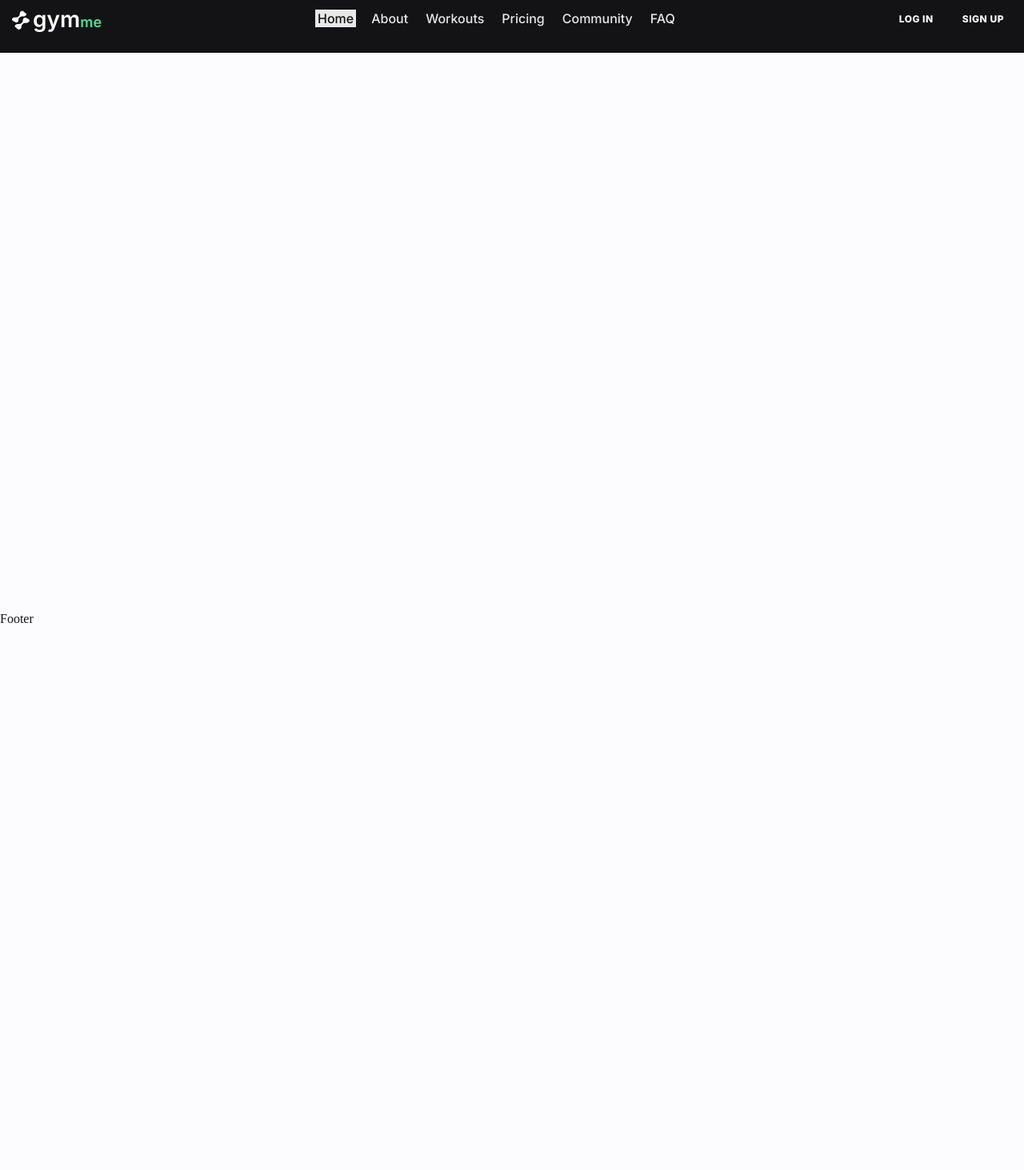
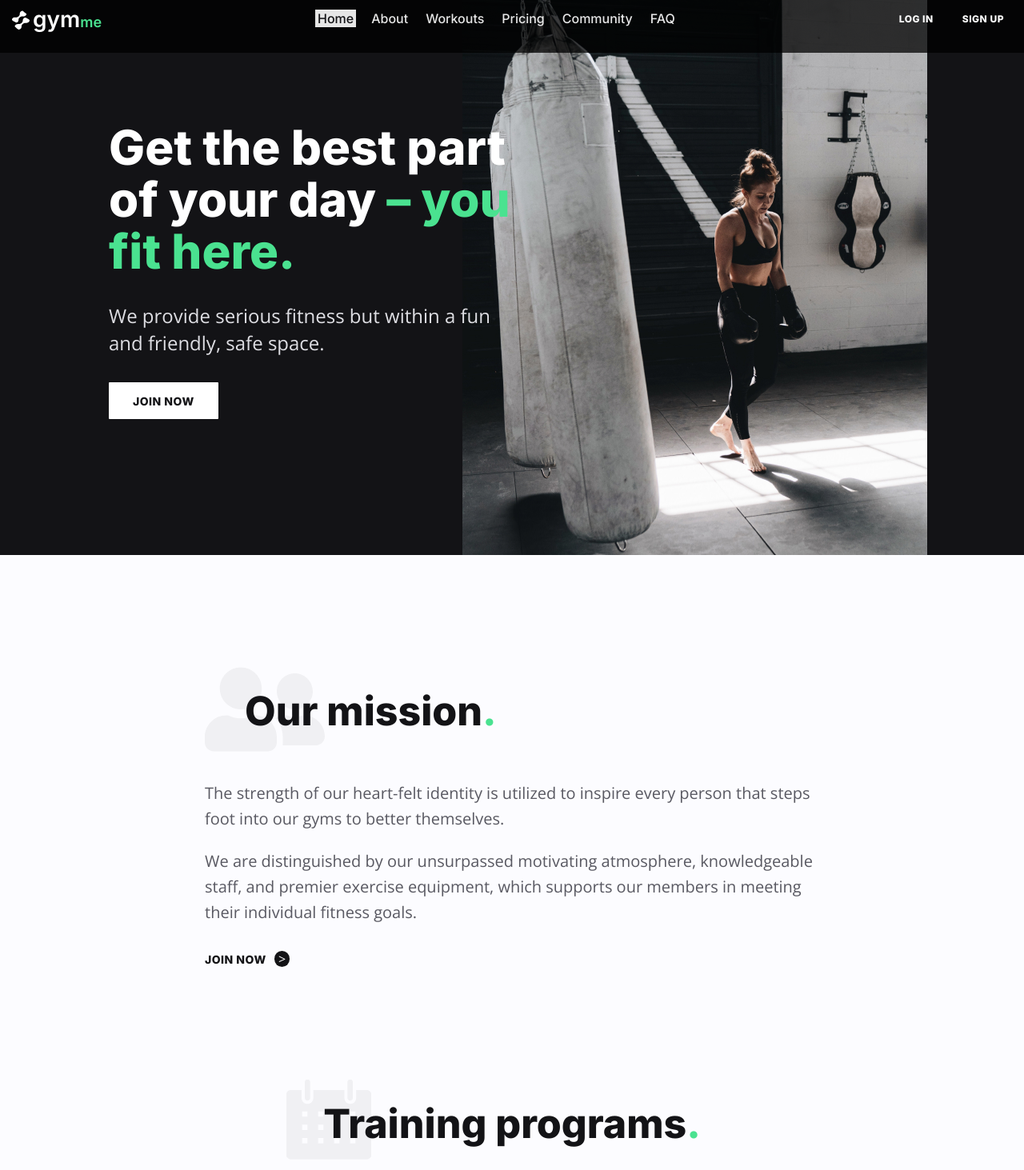
Before and after one commit to surpri6e/_gymme, a plain HTML site: page src/index.html in a window 1280 px wide. Shown: the part 18-1481 px from the top of the page at 80% size. Before the commit the page ends 800 px from the top, so only its background shows below. Drawn offline with nearby package versions, Linux system fonts and the light colour scheme.

Commit message:
Did two blocks with content

```diff
--- a/src/index.html
+++ b/src/index.html
@@ -12,7 +12,7 @@
     <link rel="shortcut icon" href="/src/favicon.jpg" type="image/x-icon">
 
     <!-- Подключение файла стилей -->
-    <link rel="stylesheet" href="/src/styles/start/styles.css">
+    <link rel="stylesheet" href="./styles/start/styles.css">
 
     <title>Project name's</title>
 </head>
@@ -57,15 +57,47 @@
             </div>
         </header>
 
-        <main class="main">\
-
+        <main class="main">
+            <div class="main__fitness fitness">
+                <div class="fitness__container _Container">
+                    <div class="fitness__content">
+                        <div class="fitness__title">Get the best part of your day<span> – you fit here.</span></div>
+                        <div class="fitness__text">We provide serious fitness but within a fun and friendly, safe space.</div>
+                        <div class="fitness__buttons buttons-fitness">
+                            <a href="#" target="_blank" class="buttons-fitness__button btn">join now</a>
+                        </div>
+                    </div>
+                </div>
+            </div>
+            <div class="main__mission mission">
+                <div class="mission__container _Container">
+                    <div class="mission__content">
+                        <div class="mission__title title-block">Our mission<span>.</span></div>
+                        <div class="mission__text">
+                            <p>The strength of our heart-felt identity is utilized to inspire every person that steps foot into our gyms to better themselves.</p>
+                            <p>We are distinguished by our unsurpassed motivating atmosphere, knowledgeable staff, and premier exercise equipment, which supports our members in meeting their individual fitness goals.</p>
+                        </div>
+                        <div class="mission__buttons buttons-mission">
+                            <a href="#" target="_blank" class="buttons-mission__button btn">join now</a>
+                            <span class="arrow">></span>
+                        </div>
+                    </div>
+                </div>
+            </div>
+            <div class="main__training training">
+                <div class="training__container _Container">
+                    <div class="training__title title-block">Training programs<span>.</span></div>
+                </div>
+            </div>
+            градиент картинкам
+            картинки
         </main>
         <footer class="footer">Footer</footer>
     </div>
 
 
     <!-- Поключение библиотек и JS файлов -->
-    <script src="/src/js/index.js"></script>
-    <script src="/src/js/app.js"></script>
+    <script src="./js/index.js"></script>
+    <script src="./js/app.js"></script>
 </body>
 </html>
--- /dev/null
+++ b/src/styles/blocks/_fitness.scss
@@ -0,0 +1,58 @@
+.fitness {
+    background-color: $primaryColor;
+
+    &__container {
+        max-width: 103.8rem;
+        background: url(/src/assets/images/header-image.jpg) right top no-repeat;
+    }
+
+    &__content {
+        padding: 17rem 0;
+        max-width: 52rem;
+
+
+        & > *:not(:last-child) {
+            margin-bottom: 3.2rem;
+        }
+    }
+
+    &__title {
+        font-family: Inter;
+        font-weight: 800;
+        font-size: 6rem;
+        line-height: calc(65 / 60 * 100%);
+        color: $white;
+
+        span {
+            color: $mainGreen;
+        }
+    }
+
+    &__text {
+        font-weight: 500;
+        font-size: 2.4rem;
+        line-height: calc(34 / 24 * 100%);
+        color: #DEDEE3;
+    }
+}
+
+.buttons-fitness {
+    display: flex;
+    flex-wrap: wrap;
+
+    &__button {
+        min-height: 4.6rem;
+        font-size: 1.4rem;
+        color: $primaryColor;
+        background-color: $white;
+
+        &:not(:last-child) {
+            margin-right: 1.6rem;
+        }
+
+        &:hover {
+            background-color: $mainGreen;
+            color: $white;
+        }
+    }
+}
--- a/src/styles/blocks/_header.scss
+++ b/src/styles/blocks/_header.scss
@@ -6,7 +6,7 @@
     width: 100%;
     z-index: 100;
 
-    background-color: $primaryColor;
+    background-color: rgba($black, 0.75);
 
     &__container {
         display: flex;
--- /dev/null
+++ b/src/styles/blocks/_main.scss
@@ -0,0 +1,3 @@
+.main {
+    flex: 1 1 auto;
+}
--- /dev/null
+++ b/src/styles/blocks/_mission.scss
@@ -0,0 +1,72 @@
+.mission {
+
+    &__container {
+        max-width: 103.8rem;
+        display: flex;
+        justify-content: center;
+        align-items: center;
+    }
+
+    &__content {
+        max-width: 76.8rem;
+        padding: 14rem 0;
+
+        & > *:not(:last-child) {
+            margin-bottom: 3.2rem;
+        }
+    }
+
+    &__title {
+        text-align: start;
+        padding-left: 5rem;
+
+        background: url(/src/assets/icons/mission.svg) left top no-repeat;
+    }
+
+    &__text {
+        font-weight: 500;
+        font-size: 2rem;
+        line-height: calc(32 / 20 * 100%);
+        color: $secondaryColor;
+
+        p {
+            margin-bottom: 2.1rem;
+        }
+    }
+}
+
+.buttons-mission {
+    display: flex;
+    flex-wrap: wrap;
+
+    &__button {
+        font-size: 1.4rem;
+        padding: 0rem;
+        color: $primaryColor;
+        margin-right: 1rem;
+        &:hover {
+            text-decoration: underline;
+        }
+    }
+}
+
+.arrow {
+    display: flex;
+    justify-content: center;
+    align-items: center;
+
+    width: 1.95rem;
+    height: 2rem;
+
+    background-color: $primaryColor;
+    color: $white;
+    border-radius: 50%;
+    font-size: 1.6rem;
+
+    cursor: pointer;
+    transition: all 150ms ease-in;
+
+    &:hover {
+        transform: scale(1.1);
+    }
+}
--- /dev/null
+++ b/src/styles/blocks/_title-block.scss
@@ -0,0 +1,13 @@
+.title-block {
+    font-family: Inter;
+    font-weight: 800;
+    font-size: 5rem;
+    text-align: center;
+    color: $primaryColor;
+
+    padding: 3rem 0;
+
+    span {
+        color: $mainGreen;
+    }
+}
--- /dev/null
+++ b/src/styles/blocks/_training.scss
@@ -0,0 +1,6 @@
+.training {
+
+    &__title {
+        background: url(/src/assets/icons/calendar.svg) 30% top no-repeat;
+    }
+}
--- a/src/styles/start/styles.scss
+++ b/src/styles/start/styles.scss
@@ -25,7 +25,7 @@ body {
   color: $primaryColor;
   font-weight: 400;
   font-size: 1.6rem;
-  font-family: "Open Sans" sans-serif;
+  font-family: "Open Sans";
   line-height: 1;
 }
 
@@ -48,16 +48,18 @@ body {
   }
 }
 
-.main {
-  flex: 1 1 auto;
-}
-
 //? Blocks site
+@import "../blocks/_main.scss";
 @import "../blocks/_btn.scss";
 @import "../blocks/_burger.scss";
 @import "../blocks/_header.scss";
+@import "../blocks/_menu.scss";
+@import "../blocks/_fitness.scss";
+@import "../blocks/_title-block.scss";
+@import "../blocks/_mission.scss";
+@import "../blocks/_training.scss";
 @import "../blocks/_footer.scss";
-@import "../blocks/_menu.scss";
+
 
 //? Libs site
 @import "../libs/_libs.scss";
```
Also changed, not shown: src/styles/start/styles.css.
